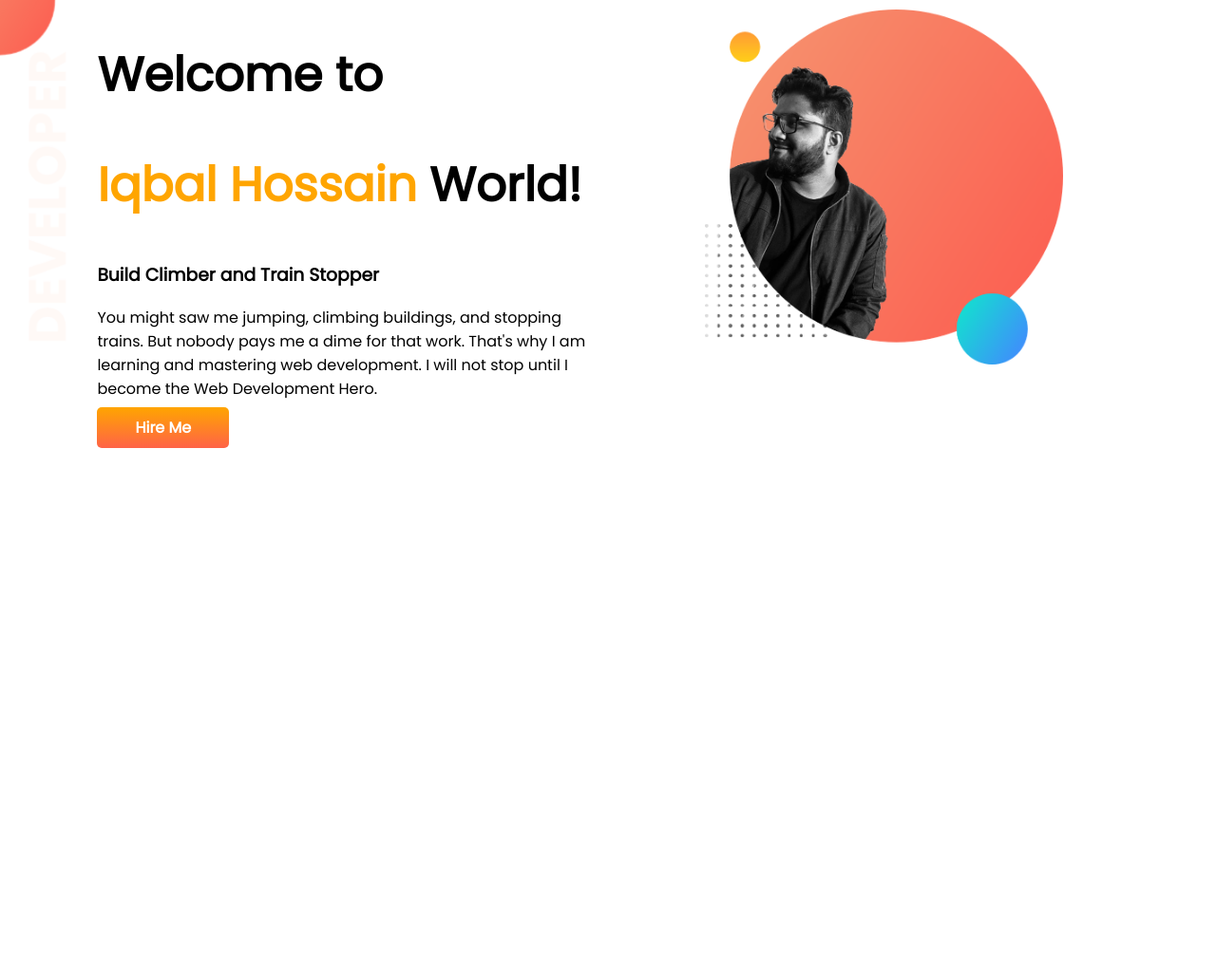
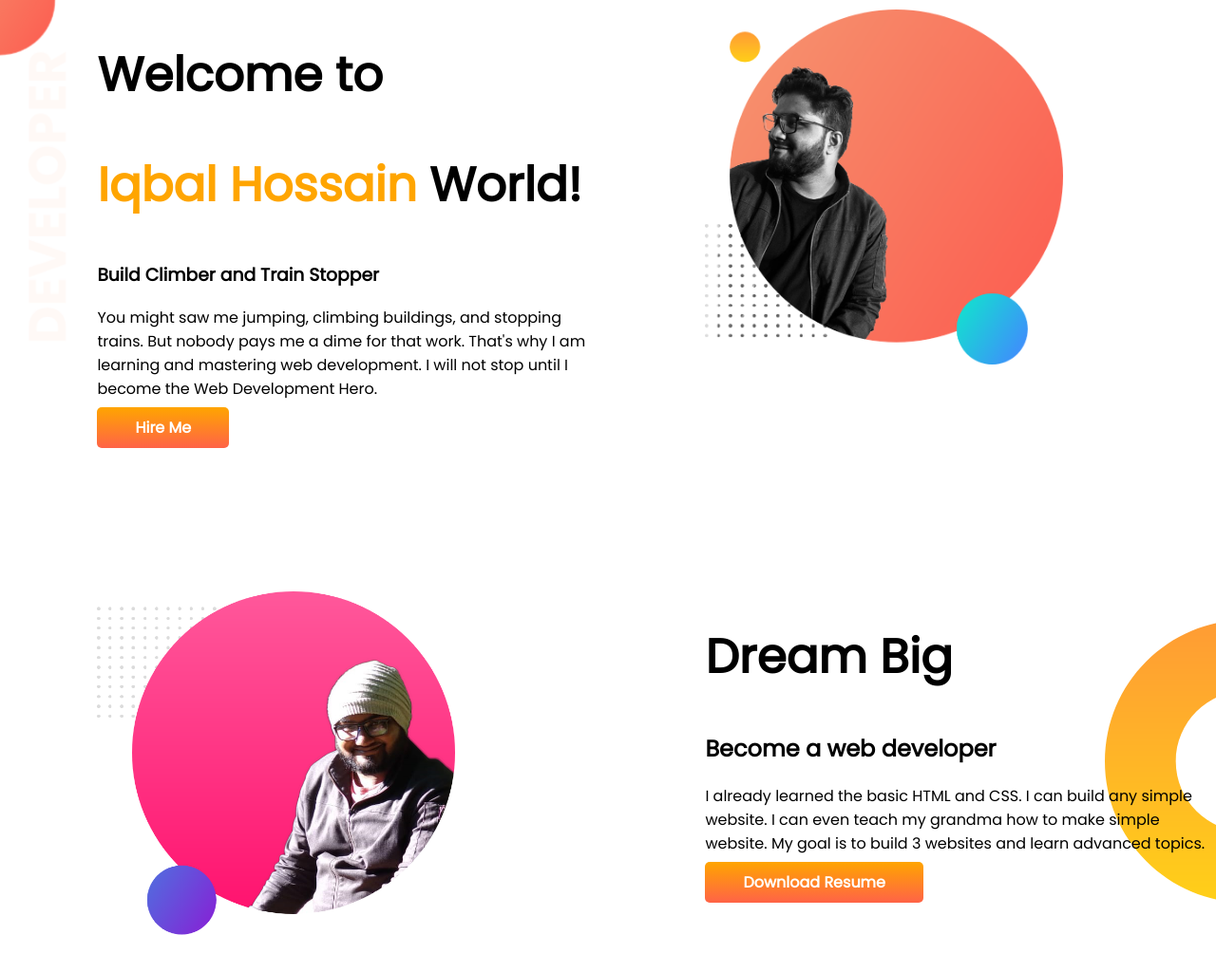
Before and after one commit to ireprised/developer_portfolio, a plain HTML site: page index.html in a window 1280 px wide. Shown: the whole page at 95% size. Before the commit the page ends 800 px from the top, so only its background shows below. Drawn offline with Linux system fonts and the light colour scheme.

Commit message:
dream big added

```diff
--- a/index.html
+++ b/index.html
@@ -31,6 +31,19 @@
             <img src="images/iqbal.png" alt="iqbal">
         </div>
     </section>
+
+    <section class="dream-big">
+        <div class="half-width">
+            <img src="images/iqbal2.png" alt="iqbal2">
+        </div>
+        <div class="half-width">
+            <h1>Dream Big</h1>
+            <h2>Become a web developer</h2>
+            <p>I already learned the basic HTML and CSS. I can build any simple website. I can even teach my grandma how
+                to make simple website. My goal is to build 3 websites and learn advanced topics.</p>
+            <a class="link-button" target="_blank" href="http://google.com">Download Resume</a>
+        </div>
+    </section>
 </body>
 
 </html>
--- a/style.css
+++ b/style.css
@@ -10,6 +10,7 @@ h1{
 }
 section{
     display: flex;
+    margin-bottom: 150px;
 }
 .half-width{
     width: 50%;
@@ -31,3 +32,8 @@ section{
     background-image: url(images/top-banner.png);
     background-repeat: no-repeat;
 }
+.dream-big{
+    background-image: url(images/dream-bg.png);
+    background-repeat: no-repeat;
+    background-position: right;
+}
```
